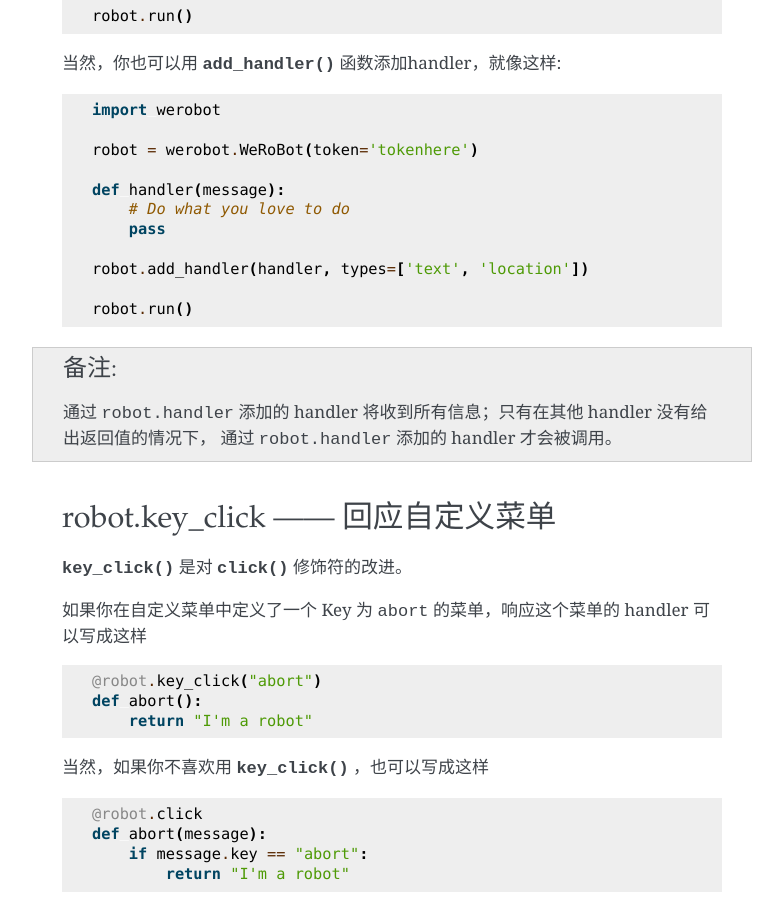
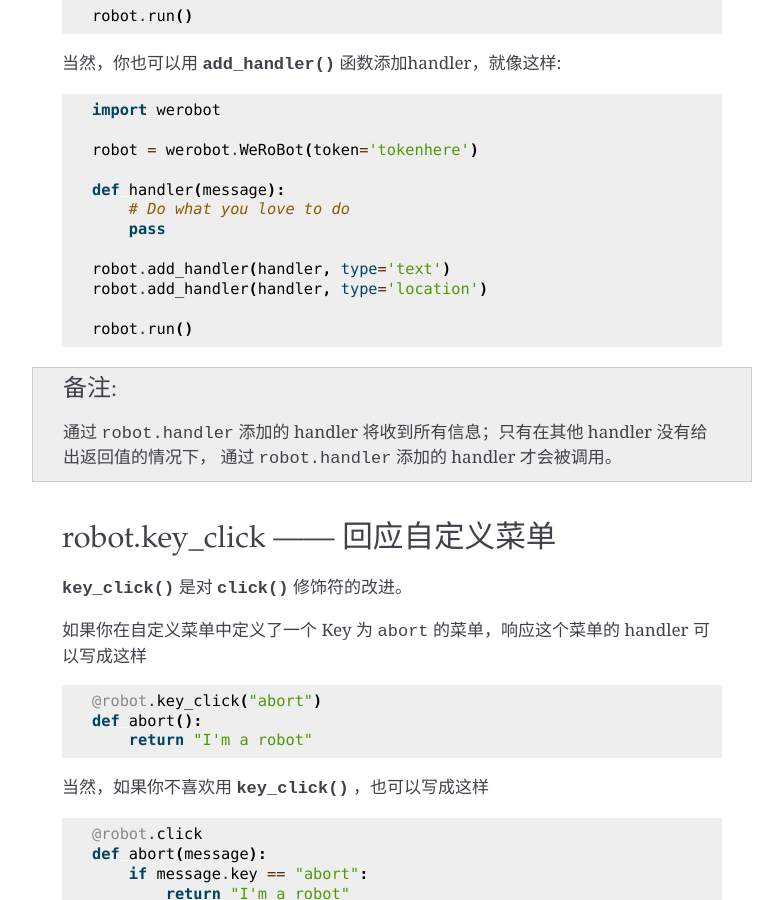
Before and after one commit to offu/WeRoBot, a Sphinx documentation site: the page built from docs/handlers.rst, in a window 1280 px wide and 900 px high, scrolled down 2911 px. Shown: the whole window, without its empty margins (358-1141 px from the left). Built offline with Sphinx 7.4.7, drawn with Linux system fonts in a browser that asks for light colours.

Commit message:
docs(handlers): fix typo

```diff
--- a/docs/handlers.rst
+++ b/docs/handlers.rst
@@ -118,7 +118,8 @@ WeRoBot会将合法的请求发送给 handlers 依次执行。
         # Do what you love to do
         pass
 
-    robot.add_handler(handler, types=['text', 'location'])
+    robot.add_handler(handler, type='text')
+    robot.add_handler(handler, type='location')
 
     robot.run()
 
```
